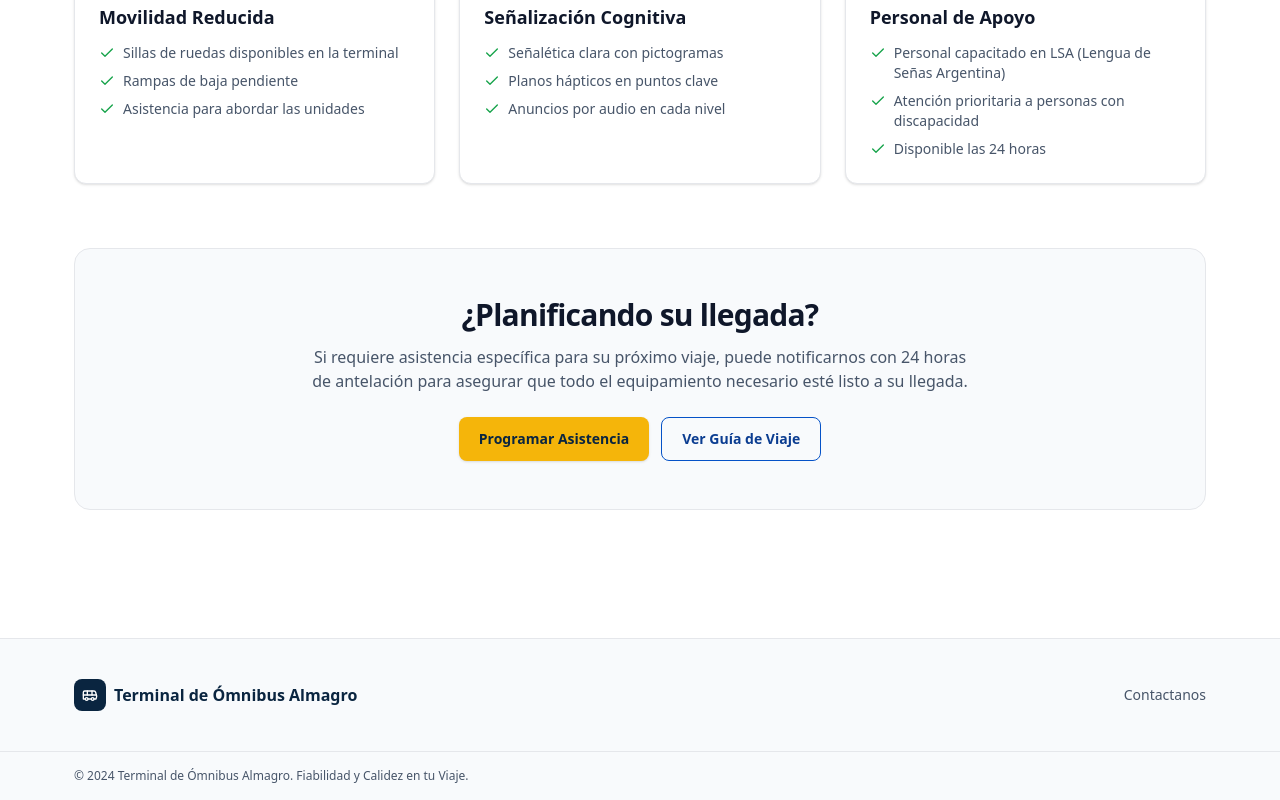
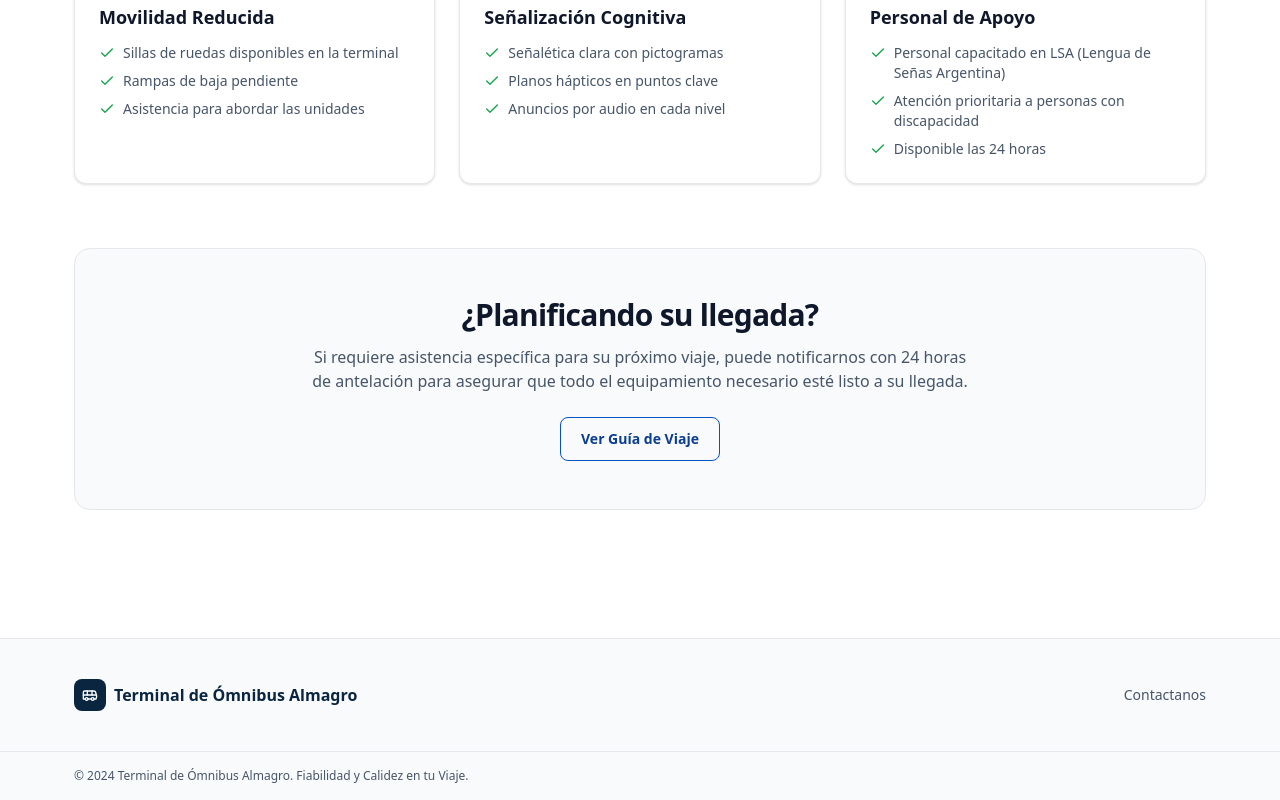
Before and after one commit to franco4457/terminal-web, a React (Vite) app: page /informacion in a window 1280 px wide. Shown: the part 1173-1973 px from the top of the page. Built offline with nearby package versions, Linux system fonts and the light colour scheme.

Commit message:
fix: unificar comillas en el componente Informacion

```diff
--- a/src/pages/Informacion.jsx
+++ b/src/pages/Informacion.jsx
@@ -11,12 +11,12 @@ import AccessibilityInfo from '../components/informacion/AccessibilityInfo'
 export default function Informacion() {
   const { t } = useT()
   return (
-    <Container className="py-12 space-y-16">
+    <Container className='py-12 space-y-16'>
       <SectionHeading title={t('info.title')} subtitle={t('info.subtitle')} centered />
 
       <section>
         <SectionHeading title={t('info.planoTitle')} />
-        <div className="grid gap-6 lg:grid-cols-[1.5fr_1fr]">
+        <div className='grid gap-6 lg:grid-cols-[1.5fr_1fr]'>
           <TerminalMap />
           <ServicesLegend />
         </div>
@@ -26,8 +26,8 @@ export default function Informacion() {
       <AccessibilityInfo />
 
       <CtaBanner title={t('info.ctaTitle')} body={t('info.ctaBody')}>
-        <Button>{t('info.ctaPrimary')}</Button>
-        <Button variant="outline" to="/guia-almagro">
+        {/* <Button>{t('info.ctaPrimary')}</Button> */}
+        <Button variant='outline' to='/guia-almagro'>
           {t('info.ctaSecondary')}
         </Button>
       </CtaBanner>
```
